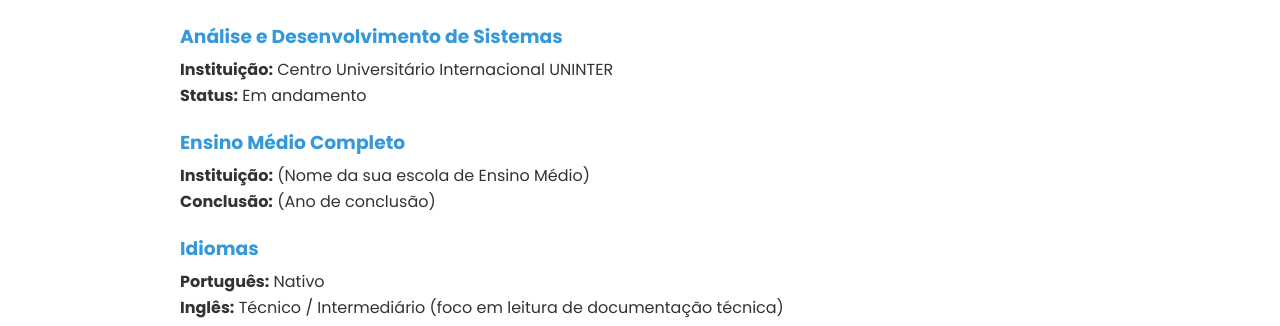
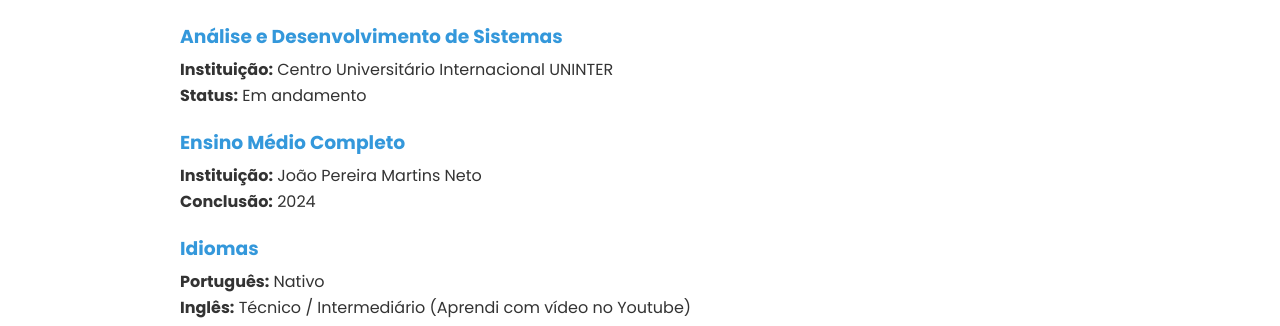
Before and after one commit to thomassabinn/thomassabinn.github.io, a plain HTML site: page index.html in a window 1280 px wide. Shown: the part 626-952 px from the top of the page. Drawn offline with Linux system fonts and the light colour scheme.

Commit message:
Update index.html

```diff
--- a/index.html
+++ b/index.html
@@ -48,13 +48,13 @@
                 </div>
                 <div class="formacao-item">
                     <h3>Ensino Médio Completo</h3>
-                    <p><strong>Instituição:</strong> (Nome da sua escola de Ensino Médio)</p>
-                    <p><strong>Conclusão:</strong> (Ano de conclusão)</p>
+                    <p><strong>Instituição:</strong> João Pereira Martins Neto</p>
+                    <p><strong>Conclusão:</strong> 2024</p>
                 </div>
                 <div class="idiomas">
                     <h3>Idiomas</h3>
                     <p><strong>Português:</strong> Nativo</p>
-                    <p><strong>Inglês:</strong> Técnico / Intermediário (foco em leitura de documentação técnica)</p>
+                    <p><strong>Inglês:</strong> Técnico / Intermediário (Aprendi com vídeo no Youtube)</p>
                 </div>
             </div>
         </section>
```
